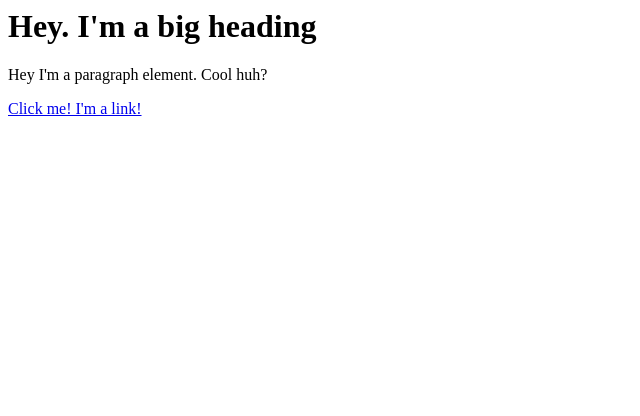
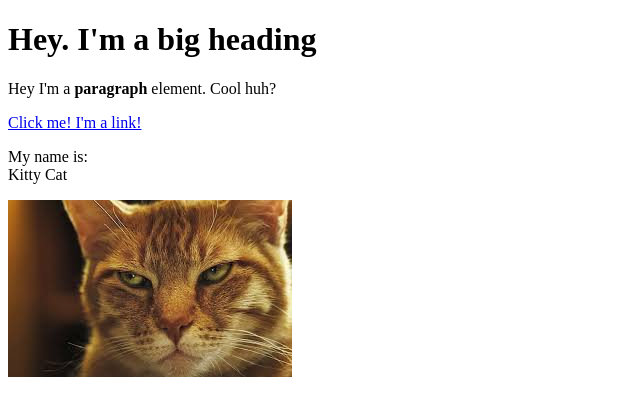
Before and after one commit to dustinb104/cartoon-hero, a plain HTML site: page test.html in a window 1280 px wide. Shown: the whole page, without its empty margins (0-640 px from the left). Drawn offline with Linux system fonts and the light colour scheme.

Commit message:
Added a cat image and a few more elements

```diff
--- a/test.html
+++ b/test.html
@@ -1,3 +1,13 @@
-<h1>Hey. I'm a big heading</h1>
-<p>Hey I'm a paragraph element. Cool huh?</p>
-<a href="https://google.com" target="_blank" title="Let's go to Google.">Click me! I'm a link!</a>
+<!DOCTYPE html>
+<html>
+<head>
+	<title>Test page</title>
+</head>
+<body>
+	<h1>Hey. I'm a big heading</h1>
+	<p>Hey I'm a <b>paragraph</b> element. Cool huh?</p>
+	<a href="https://google.com" target="_blank" title="Let's go to Google.">Click me! I'm a link!</a>
+	<p>My name is:<br> Kitty Cat</p>
+	<img src="img/cat.jpeg">
+</body>
+</html>
```
Also changed, not shown: img/cat.jpeg (added).
